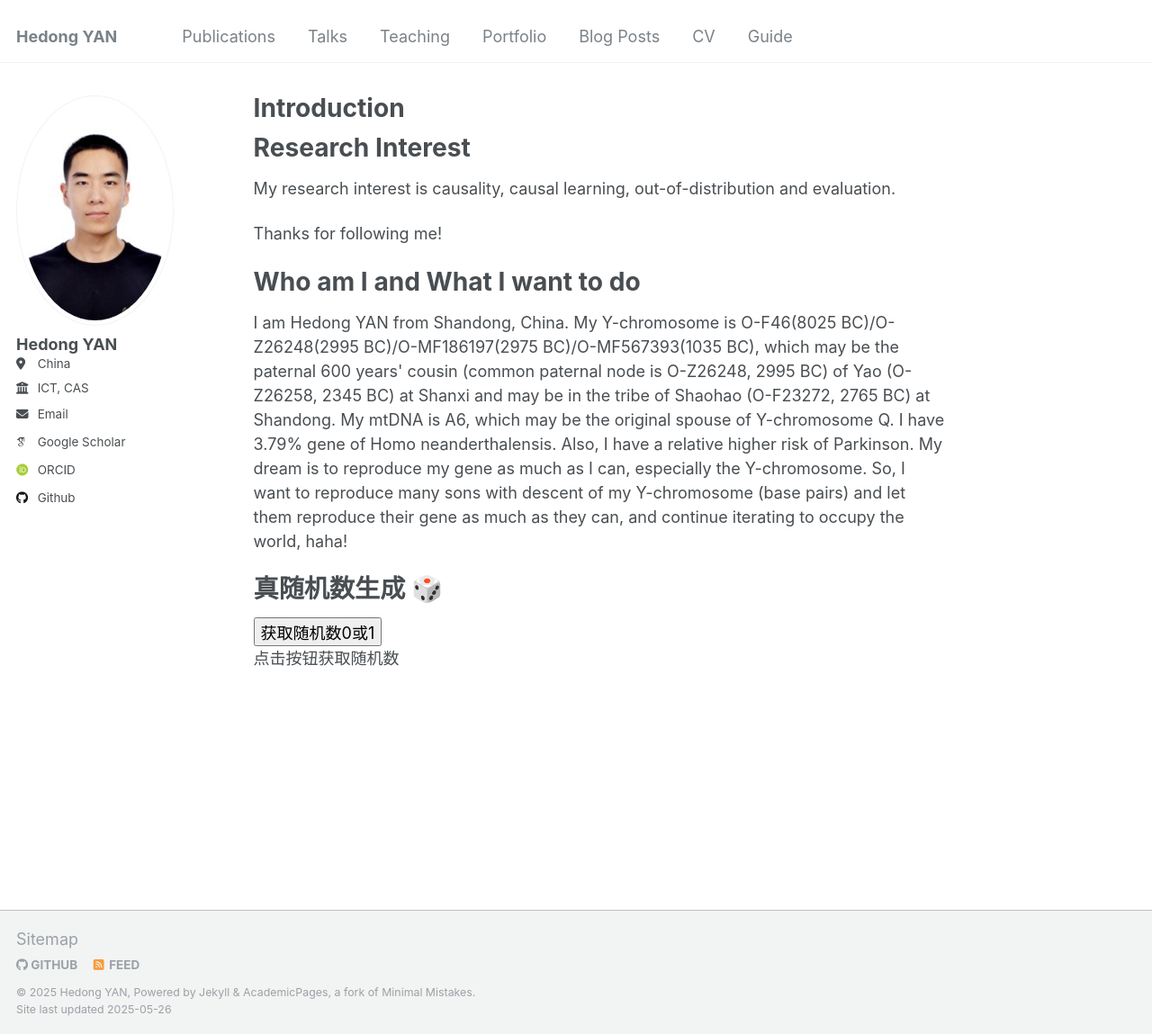
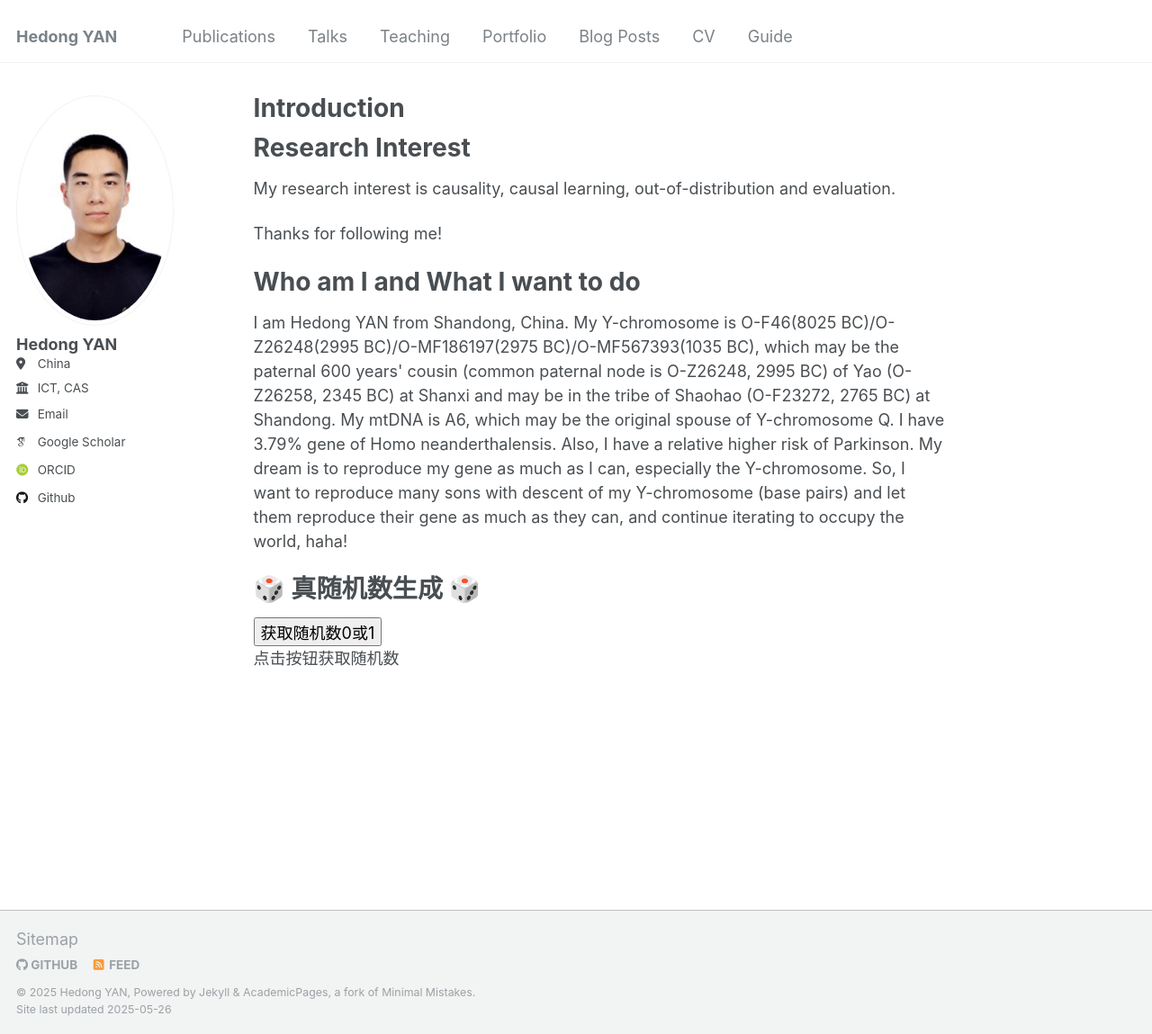
Before and after one commit to hedongyan/hedongyan.github.io, a Jekyll site: the page built from _pages/about.html, in a window 1280 px wide and 1149 px high. Shown: the whole window at 90% size. Built offline with Jekyll 4.4.1, drawn with Linux system fonts in a browser that asks for light colours; some web fonts are replaced.

```diff
--- a/_pages/about.html
+++ b/_pages/about.html
@@ -15,7 +15,7 @@ redirect_from:
 <p>I am Hedong YAN from Shandong, China. My Y-chromosome is O-F46(8025 BC)/O-Z26248(2995 BC)/O-MF186197(2975 BC)/O-MF567393(1035 BC), which may be the paternal 600 years' cousin (common paternal node is O-Z26248, 2995 BC) of Yao (O-Z26258, 2345 BC) at Shanxi and may be in the tribe of Shaohao (O-F23272, 2765 BC) at Shandong. My mtDNA is A6, which may be the original spouse of Y-chromosome Q. I have 3.79% gene of Homo neanderthalensis. Also, I have a relative higher risk of Parkinson. My dream is to reproduce my gene as much as I can, especially the Y-chromosome. So, I want to reproduce many sons with descent of my Y-chromosome (base pairs) and let them reproduce their gene as much as they can, and continue iterating to occupy the world, haha! </p>
 <!-- <img src="/images/狗头表情.webp"> -->
 
-<h1>真随机数生成 🎲</h1>
+<h1>🎲 真随机数生成 🎲 </h1>
 <button onclick="getRandomBit()">获取随机数0或1</button>
 <p id="result">点击按钮获取随机数</p>
 
```
